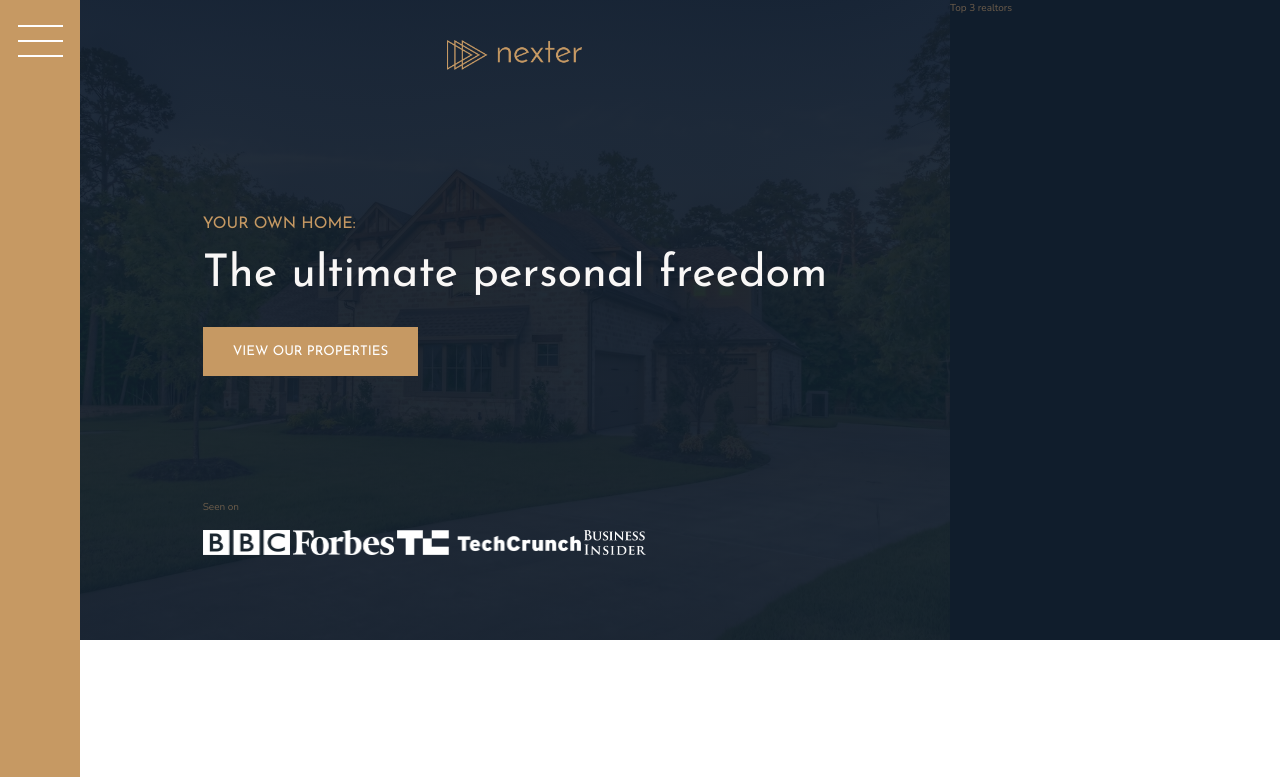
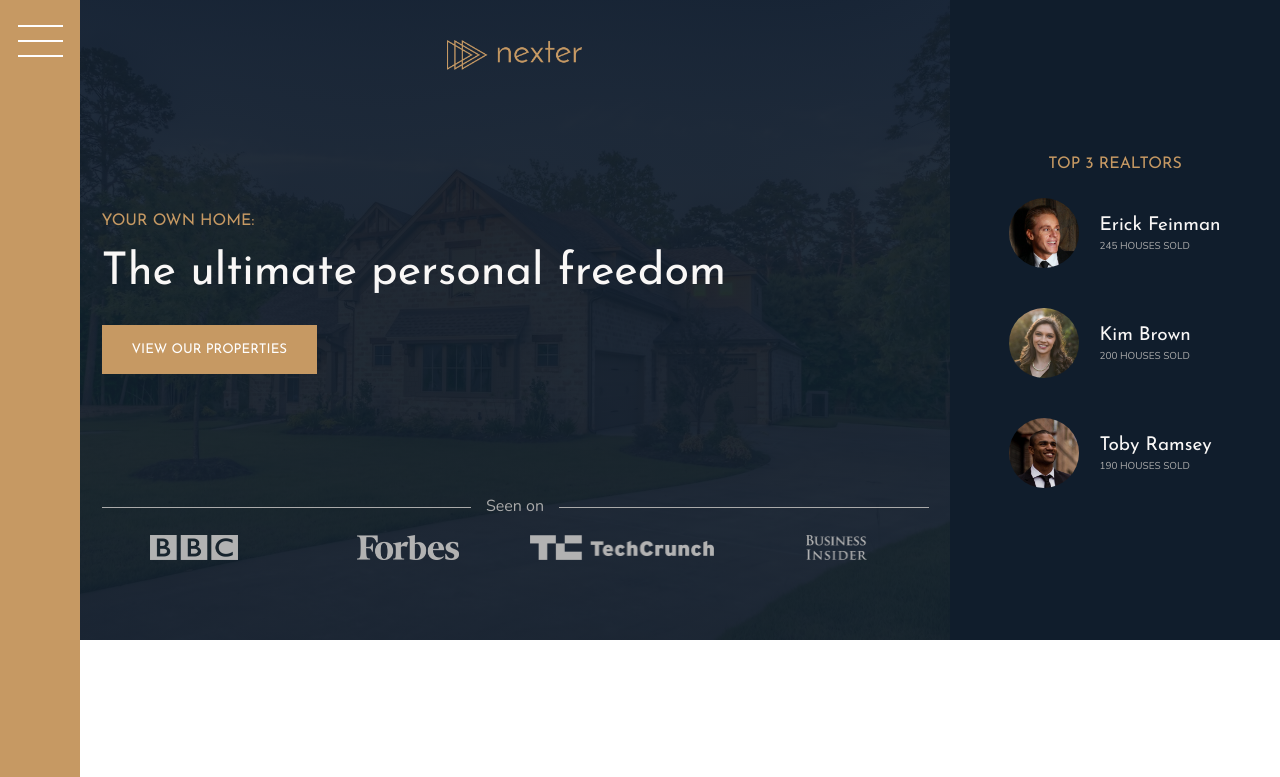
Before and after one commit to neil-ca/Nexter, a website: page index.html in a window 1280 px wide. Shown: the top 777 px of the page. Drawn offline with nearby package versions, Linux system fonts and the light colour scheme.

Commit message:
header section complete and top 3 realtors section as well

```diff
--- a/index.html
+++ b/index.html
@@ -16,7 +16,7 @@
             <button class="nav-btn"></button>
         </div>
 
-        <div class="header">
+        <header class="header">
             <img src="img/logo.png" alt="Nexter logo" class="header__logo">
             <h3 class="heading-3">Your own home:</h3>
             <h1 class="heading-1">The ultimate personal freedom</h1>
@@ -28,11 +28,32 @@
                 <img src="img/logo-techcrunch.png" alt="Seen on logo 3">
                 <img src="img/logo-bi.png" alt="Seen on logo 4">
             </div>
+        </header>
+
+        <div class="realtors">
+            <h3 class="heading-3">Top 3 Realtors</h3>
+            <div class="realtors__list">
+                <img src="img/realtor-1.jpeg" alt="Realtor 1" class="realtors__img">
+                <div class="realtors__details">
+                    <h4 class="heading-4 heading-4--light">Erick Feinman</h4>
+                    <p class="realtors__sold">245 houses sold</p>
+                </div>
+
+                <img src="img/realtor-2.jpeg" alt="Realtor 2" class="realtors__img">
+                <div class="realtors__details">
+                    <h4 class="heading-4 heading-4--light">Kim Brown</h4>
+                    <p class="realtors__sold">200 houses sold</p>
+                </div>
+
+                <img src="img/realtor-3.jpeg" alt="Realtor 3" class="realtors__img">
+                <div class="realtors__details">
+                    <h4 class="heading-4 heading-4--light">Toby Ramsey</h4>
+                    <p class="realtors__sold">190 houses sold</p>
+                </div>
+        </div>
         </div>
 
-        <div class="realtors">
-            Top 3 realtors
-        </div>
+
         <section class="features">
             <div class="feature">
                 <svg class="feature__icon">
--- a/sass/_header.scss
+++ b/sass/_header.scss
@@ -24,13 +24,32 @@
     }
 
     &__seenon-text {
+        display: grid;
+        grid-template-columns: 1fr max-content 1fr;
+        grid-column-gap: 1.5rem;
+        align-items: center;
 
+        font-size: 1.6rem;
+        color: $color-grey-light-2;
+
+        &::before,
+        &::after {
+            content: "";
+            height: 1px;
+            display: block;
+            background-color: currentColor;
+        }
     }
 
     &__seenon-logos {
+        display: grid;
+        grid-template-columns: repeat(4, 1fr);
+        grid-column-gap: 3rem;
+        justify-items: center;
 
         img {
             height: 2.5rem;
+            filter: brightness(70%);
         }
     }
 
--- a/sass/_realtors.scss
+++ b/sass/_realtors.scss
@@ -1,4 +1,29 @@
 .realtors {
     background-color: $color-secondary;
     grid-column: col-start 7 / full-end;
+    padding: 3rem;
+
+    display: grid;
+    align-content: center;
+    justify-content: center;
+    justify-items: center;
+    grid-row-gap: 2rem;
+
+    &__list {
+        display: grid;
+        grid-template-columns: min-content max-content;
+        grid-column-gap: 2rem;
+        grid-row-gap: 5vh;
+        align-items: center;
+    }
+    &__img {
+        width: 7rem;
+        border-radius: 50%;
+        display: block;
+    }
+    &__sold {
+        text-transform: uppercase;
+        color: $color-grey-light-2;
+        margin-top: -3px;
+    }
 }
```
Also changed, not shown: css/style.css.
